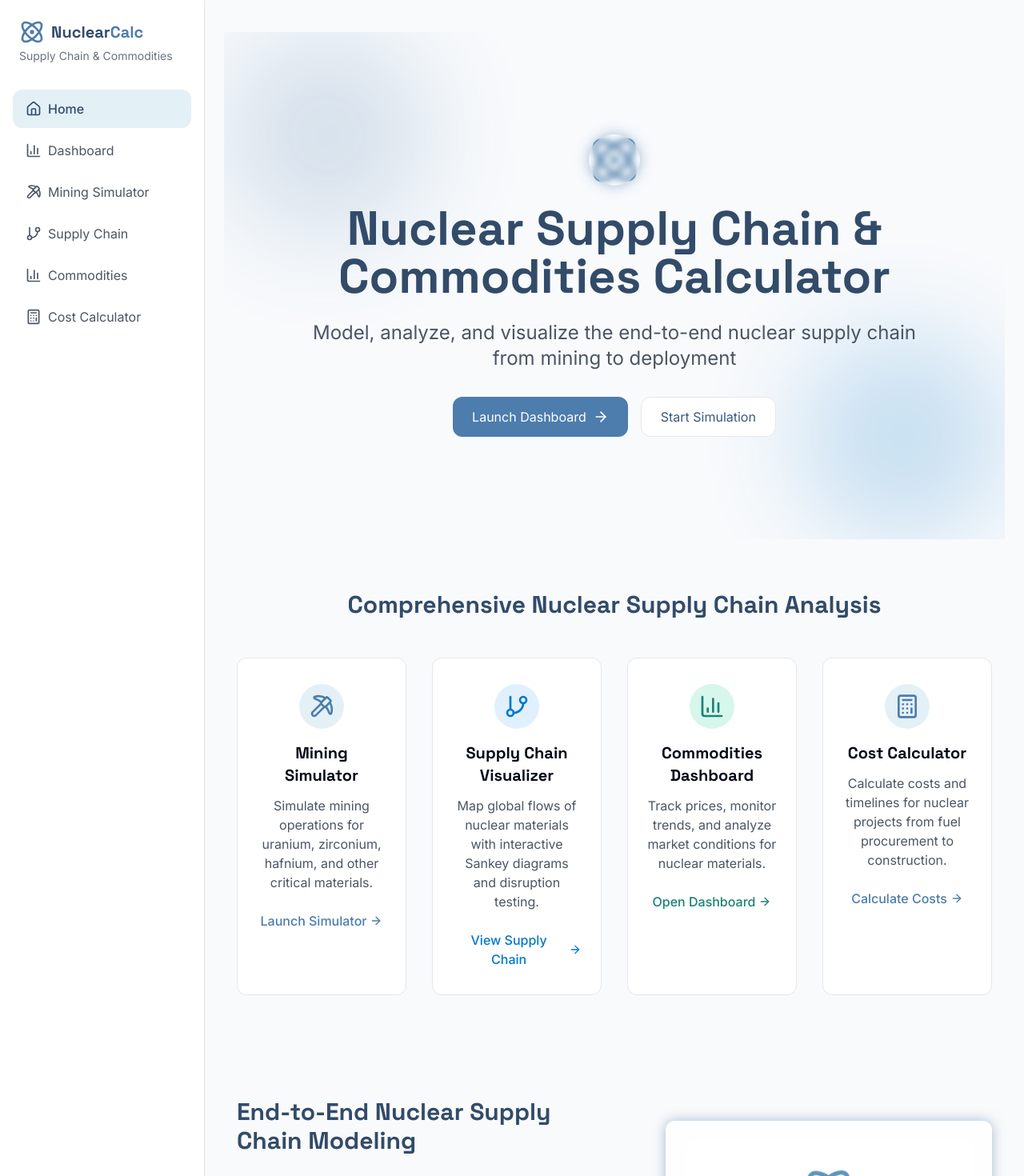
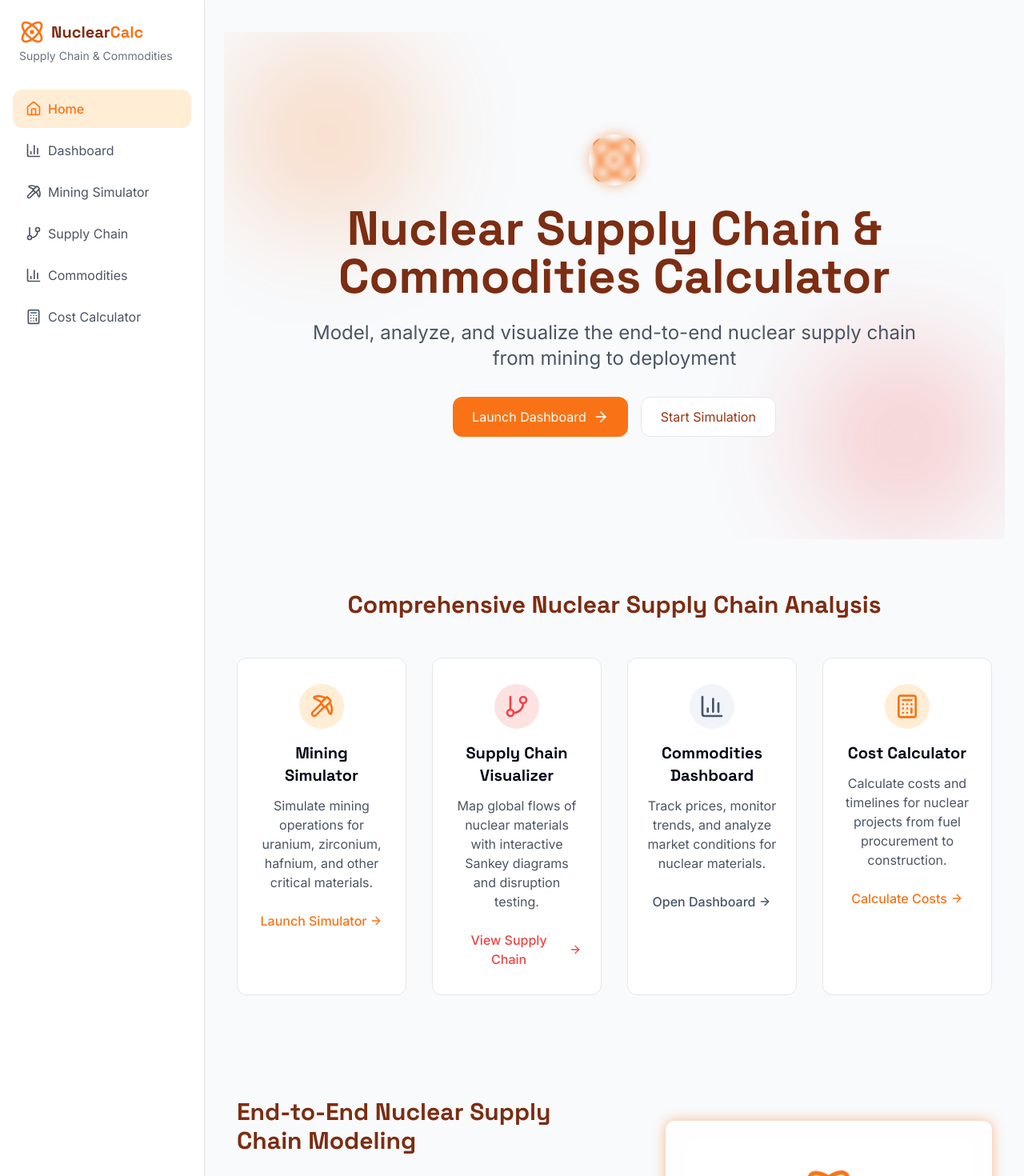
Before and after one commit to davidtphung/dtpapp_nuclear_isotope-optimizer-16, a React (Vite) app: page / in a window 1280 px wide. Shown: the top 1470 px of the page at 80% size. Built offline with nearby package versions, Linux system fonts and the light colour scheme.

Commit message:
Fix dashboard and supply chain pages
Fix broken links and update color scheme.

```diff
--- a/src/components/Layout.tsx
+++ b/src/components/Layout.tsx
@@ -33,7 +33,7 @@ const Layout = () => {
   const getNavLinkClasses = ({ isActive }: { isActive: boolean }) =>
     `flex items-center gap-2 px-4 py-3 rounded-lg transition-all duration-200 ${
       isActive
-        ? 'bg-nuclear-100 text-nuclear-900 dark:bg-nuclear-900 dark:text-nuclear-100 font-medium'
+        ? 'bg-nuclear-100 text-nuclear-500 dark:bg-nuclear-900 dark:text-nuclear-400 font-medium'
         : 'text-gray-600 dark:text-gray-300 hover:bg-nuclear-50 dark:hover:bg-nuclear-900/50'
     }`;
 
@@ -43,9 +43,9 @@ const Layout = () => {
       <aside className="hidden md:flex flex-col w-64 border-r border-gray-200 dark:border-gray-800 bg-white dark:bg-gray-900 shadow-sm">
         <div className="p-6">
           <div className="flex items-center gap-2">
-            <Atom className="w-8 h-8 text-nuclear-600 dark:text-nuclear-400 atom-spin" />
+            <Atom className="w-8 h-8 text-nuclear-500 dark:text-nuclear-400 atom-spin" />
             <h1 className="text-xl font-bold text-nuclear-900 dark:text-nuclear-100">
-              Nuclear<span className="text-nuclear-600">Calc</span>
+              Nuclear<span className="text-nuclear-500">Calc</span>
             </h1>
           </div>
           <p className="text-sm text-gray-500 dark:text-gray-400 mt-1">Supply Chain & Commodities</p>
@@ -72,9 +72,9 @@ const Layout = () => {
       <div className="md:hidden fixed top-0 left-0 right-0 z-20 bg-white dark:bg-gray-900 border-b border-gray-200 dark:border-gray-800">
         <div className="flex items-center justify-between p-4">
           <div className="flex items-center gap-2">
-            <Atom className="w-6 h-6 text-nuclear-600 dark:text-nuclear-400 atom-spin" />
+            <Atom className="w-6 h-6 text-nuclear-500 dark:text-nuclear-400 atom-spin" />
             <h1 className="text-lg font-bold text-nuclear-900 dark:text-nuclear-100">
-              Nuclear<span className="text-nuclear-600">Calc</span>
+              Nuclear<span className="text-nuclear-500">Calc</span>
             </h1>
           </div>
 
--- a/src/index.css
+++ b/src/index.css
@@ -16,7 +16,7 @@
     --popover: 0 0% 100%;
     --popover-foreground: 222.2 84% 4.9%;
 
-    --primary: 221 83% 53%;
+    --primary: 24 95% 53%;
     --primary-foreground: 210 40% 98%;
 
     --secondary: 210 40% 96.1%;
@@ -33,7 +33,7 @@
 
     --border: 214.3 31.8% 91.4%;
     --input: 214.3 31.8% 91.4%;
-    --ring: 221 83% 53%;
+    --ring: 24 95% 53%;
     --radius: 0.75rem;
 
     --sidebar-background: 0 0% 98%;
@@ -56,7 +56,7 @@
     --popover: 222.2 84% 4.9%;
     --popover-foreground: 210 40% 98%;
 
-    --primary: 217.2 91.2% 59.8%;
+    --primary: 24 95% 53%;
     --primary-foreground: 222.2 47.4% 11.2%;
 
     --secondary: 217.2 32.6% 17.5%;
@@ -73,11 +73,11 @@
 
     --border: 217.2 32.6% 17.5%;
     --input: 217.2 32.6% 17.5%;
-    --ring: 224.3 76.3% 48%;
+    --ring: 24 95% 53%;
 
     --sidebar-background: 240 5.9% 10%;
     --sidebar-foreground: 240 4.8% 95.9%;
-    --sidebar-primary: 224.3 76.3% 48%;
+    --sidebar-primary: 24 95% 53%;
     --sidebar-primary-foreground: 0 0% 100%;
     --sidebar-accent: 240 3.7% 15.9%;
     --sidebar-accent-foreground: 240 4.8% 95.9%;
@@ -107,7 +107,7 @@
   }
 
   .nuclear-glow {
-    @apply shadow-[0_0_15px_rgba(76,125,172,0.5)];
+    @apply shadow-[0_0_15px_rgba(249,115,22,0.5)];
   }
 
   .energy-pulse {
@@ -173,6 +173,10 @@
   .nuclear-icon {
     @apply w-6 h-6 text-nuclear-600 dark:text-nuclear-400;
   }
+
+  .fission-glow {
+    @apply shadow-[0_0_15px_rgba(239,68,68,0.5)];
+  }
 }
 
 #root {
--- a/src/pages/Index.tsx
+++ b/src/pages/Index.tsx
@@ -19,14 +19,14 @@ const Index = () => {
       {/* Hero Section */}
       <div className="px-4 py-20 md:py-32 text-center relative overflow-hidden">
         <div className="absolute inset-0 pointer-events-none opacity-20">
-          <div className="absolute top-0 left-0 h-64 w-64 rounded-full bg-nuclear-600 filter blur-3xl"></div>
-          <div className="absolute bottom-0 right-0 h-64 w-64 rounded-full bg-atom-600 filter blur-3xl"></div>
+          <div className="absolute top-0 left-0 h-64 w-64 rounded-full bg-nuclear-500 filter blur-3xl"></div>
+          <div className="absolute bottom-0 right-0 h-64 w-64 rounded-full bg-fission-500 filter blur-3xl"></div>
         </div>
 
         <div className="relative z-10 max-w-3xl mx-auto">
           <div className="flex justify-center mb-6">
             <div className="relative">
-              <Atom className="w-16 h-16 text-nuclear-600 atom-spin" />
+              <Atom className="w-16 h-16 text-nuclear-500 atom-spin" />
               <div className="absolute inset-0 bg-white/10 dark:bg-black/10 backdrop-blur-sm rounded-full nuclear-glow"></div>
             </div>
           </div>
@@ -42,7 +42,7 @@ const Index = () => {
           <div className="flex flex-col sm:flex-row justify-center gap-4">
             <Link
               to="/dashboard"
-              className="px-6 py-3 bg-nuclear-600 text-white rounded-lg hover:bg-nuclear-700 transition-colors flex items-center justify-center"
+              className="px-6 py-3 bg-nuclear-500 text-white rounded-lg hover:bg-nuclear-600 transition-colors flex items-center justify-center"
             >
               Launch Dashboard
               <ArrowRight className="ml-2 w-5 h-5" />
@@ -72,7 +72,7 @@ const Index = () => {
           >
             <div className="flex justify-center mb-4">
               <div className="p-3 bg-nuclear-100 dark:bg-nuclear-900/50 rounded-full">
-                <Pickaxe className="w-8 h-8 text-nuclear-600 dark:text-nuclear-400" />
+                <Pickaxe className="w-8 h-8 text-nuclear-500 dark:text-nuclear-400" />
               </div>
             </div>
             <h3 className="text-xl font-bold mb-3">Mining Simulator</h3>
@@ -81,7 +81,7 @@ const Index = () => {
             </p>
             <Link
               to="/mining"
-              className="text-nuclear-600 hover:text-nuclear-700 dark:text-nuclear-400 dark:hover:text-nuclear-300 font-medium inline-flex items-center"
+              className="text-nuclear-500 hover:text-nuclear-700 dark:text-nuclear-400 dark:hover:text-nuclear-300 font-medium inline-flex items-center"
             >
               Launch Simulator
               <ArrowRight className="ml-1 w-4 h-4" />
@@ -94,8 +94,8 @@ const Index = () => {
             style={{ animationDelay: '200ms' }}
           >
             <div className="flex justify-center mb-4">
-              <div className="p-3 bg-atom-100 dark:bg-atom-900/50 rounded-full">
-                <GitBranch className="w-8 h-8 text-atom-600 dark:text-atom-400" />
+              <div className="p-3 bg-fission-100 dark:bg-fission-900/50 rounded-full">
+                <GitBranch className="w-8 h-8 text-fission-500 dark:text-fission-400" />
               </div>
             </div>
             <h3 className="text-xl font-bold mb-3">Supply Chain Visualizer</h3>
@@ -104,7 +104,7 @@ const Index = () => {
             </p>
             <Link
               to="/supply-chain"
-              className="text-atom-600 hover:text-atom-700 dark:text-atom-400 dark:hover:text-atom-300 font-medium inline-flex items-center"
+              className="text-fission-500 hover:text-fission-700 dark:text-fission-400 dark:hover:text-fission-300 font-medium inline-flex items-center"
             >
               View Supply Chain
               <ArrowRight className="ml-1 w-4 h-4" />
@@ -141,7 +141,7 @@ const Index = () => {
           >
             <div className="flex justify-center mb-4">
               <div className="p-3 bg-nuclear-100 dark:bg-nuclear-900/50 rounded-full">
-                <Calculator className="w-8 h-8 text-nuclear-600 dark:text-nuclear-400" />
+                <Calculator className="w-8 h-8 text-nuclear-500 dark:text-nuclear-400" />
               </div>
             </div>
             <h3 className="text-xl font-bold mb-3">Cost Calculator</h3>
@@ -150,7 +150,7 @@ const Index = () => {
             </p>
             <Link
               to="/calculator"
-              className="text-nuclear-600 hover:text-nuclear-700 dark:text-nuclear-400 dark:hover:text-nuclear-300 font-medium inline-flex items-center"
+              className="text-nuclear-500 hover:text-nuclear-700 dark:text-nuclear-400 dark:hover:text-nuclear-300 font-medium inline-flex items-center"
             >
               Calculate Costs
               <ArrowRight className="ml-1 w-4 h-4" />
@@ -175,7 +175,7 @@ const Index = () => {
               <div className="space-y-4">
                 <div className="flex items-start">
                   <div className="flex-shrink-0 p-1 bg-nuclear-100 dark:bg-nuclear-900/50 rounded-full mt-1 mr-3">
-                    <Atom className="w-5 h-5 text-nuclear-600 dark:text-nuclear-400" />
+                    <Atom className="w-5 h-5 text-nuclear-500 dark:text-nuclear-400" />
                   </div>
                   <div>
                     <h3 className="text-lg font-semibold text-nuclear-900 dark:text-nuclear-100">Data-Driven Insights</h3>
@@ -187,7 +187,7 @@ const Index = () => {
 
                 <div className="flex items-start">
                   <div className="flex-shrink-0 p-1 bg-nuclear-100 dark:bg-nuclear-900/50 rounded-full mt-1 mr-3">
-                    <Atom className="w-5 h-5 text-nuclear-600 dark:text-nuclear-400" />
+                    <Atom className="w-5 h-5 text-nuclear-500 dark:text-nuclear-400" />
                   </div>
                   <div>
                     <h3 className="text-lg font-semibold text-nuclear-900 dark:text-nuclear-100">Scenario Testing</h3>
@@ -199,7 +199,7 @@ const Index = () => {
 
                 <div className="flex items-start">
                   <div className="flex-shrink-0 p-1 bg-nuclear-100 dark:bg-nuclear-900/50 rounded-full mt-1 mr-3">
-                    <Atom className="w-5 h-5 text-nuclear-600 dark:text-nuclear-400" />
+                    <Atom className="w-5 h-5 text-nuclear-500 dark:text-nuclear-400" />
                   </div>
                   <div>
                     <h3 className="text-lg font-semibold text-nuclear-900 dark:text-nuclear-100">Comprehensive Reporting</h3>
@@ -250,8 +250,8 @@ const Index = () => {
       {/* Call to Action */}
       <div className="px-4 py-20 text-center relative overflow-hidden">
         <div className="absolute inset-0 pointer-events-none opacity-20">
-          <div className="absolute bottom-0 left-0 h-64 w-64 rounded-full bg-nuclear-600 filter blur-3xl"></div>
-          <div className="absolute top-0 right-0 h-64 w-64 rounded-full bg-atom-600 filter blur-3xl"></div>
+          <div className="absolute bottom-0 left-0 h-64 w-64 rounded-full bg-nuclear-500 filter blur-3xl"></div>
+          <div className="absolute top-0 right-0 h-64 w-64 rounded-full bg-fission-500 filter blur-3xl"></div>
         </div>
 
         <div className="relative z-10 max-w-3xl mx-auto">
@@ -266,7 +266,7 @@ const Index = () => {
           <div className="flex flex-col sm:flex-row justify-center gap-4">
             <Link
               to="/dashboard"
-              className="px-6 py-3 bg-nuclear-600 text-white rounded-lg hover:bg-nuclear-700 transition-colors flex items-center justify-center"
+              className="px-6 py-3 bg-nuclear-500 text-white rounded-lg hover:bg-nuclear-600 transition-colors flex items-center justify-center"
             >
               Get Started
               <ArrowRight className="ml-2 w-5 h-5" />
--- a/tailwind.config.ts
+++ b/tailwind.config.ts
@@ -64,17 +64,17 @@ export default {
 					ring: 'hsl(var(--sidebar-ring))'
 				},
 				nuclear: {
-					'50': '#f4f9fb',
-					'100': '#e3f1f6',
-					'200': '#cde3ee',
-					'300': '#a8cde0',
-					'400': '#7db0cd',
-					'500': '#5e96bb',
-					'600': '#4c7dac',
-					'700': '#41699d',
-					'800': '#395881',
-					'900': '#324b69',
-					'950': '#1f2e42',
+					'50': '#fff7ed',
+					'100': '#ffedd5',
+					'200': '#fed7aa',
+					'300': '#fdba74',
+					'400': '#fb923c',
+					'500': '#f97316', // Electric Orange
+					'600': '#ea580c',
+					'700': '#c2410c',
+					'800': '#9a3412',
+					'900': '#7c2d12',
+					'950': '#431407',
 				},
 				atom: {
 					'50': '#f0f8ff',
@@ -90,18 +90,31 @@ export default {
 					'950': '#042c4b',
 				},
 				energy: {
-					'50': '#f3fcf9',
-					'100': '#d7f6ec',
-					'200': '#aeebda',
-					'300': '#75d9c3',
-					'400': '#43bea7',
-					'500': '#24a08d',
-					'600': '#1b8274',
-					'700': '#1a695f',
-					'800': '#19544c',
-					'900': '#194540',
-					'950': '#072926',
+					'50': '#f8fafc',
+					'100': '#f1f5f9',
+					'200': '#e2e8f0',
+					'300': '#cbd5e1',
+					'400': '#94a3b8',
+					'500': '#64748b',
+					'600': '#475569',
+					'700': '#334155',
+					'800': '#1e293b',
+					'900': '#0f172a',
+					'950': '#020617',
 				},
+				fission: {
+					'50': '#fef2f2',
+					'100': '#fee2e2',
+					'200': '#fecaca',
+					'300': '#fca5a5',
+					'400': '#f87171',
+					'500': '#ef4444', // Fission Red
+					'600': '#dc2626',
+					'700': '#b91c1c',
+					'800': '#991b1b',
+					'900': '#7f1d1d',
+					'950': '#450a0a',
+				}
 			},
 			borderRadius: {
 				lg: 'var(--radius)',
@@ -135,10 +148,10 @@ export default {
 				},
 				'glow': {
 					'0%, 100%': {
-						boxShadow: '0 0 8px 0 rgba(76, 125, 172, 0.3)'
+						boxShadow: '0 0 8px 0 rgba(249, 115, 22, 0.3)'
 					},
 					'50%': {
-						boxShadow: '0 0 16px 0 rgba(76, 125, 172, 0.6)'
+						boxShadow: '0 0 16px 0 rgba(249, 115, 22, 0.6)'
 					}
 				},
 				'float': {
```
Also changed, not shown: src/components/Dashboard.tsx (+12 -1 lines), src/components/SupplyChain.tsx (+13 -1 lines).
